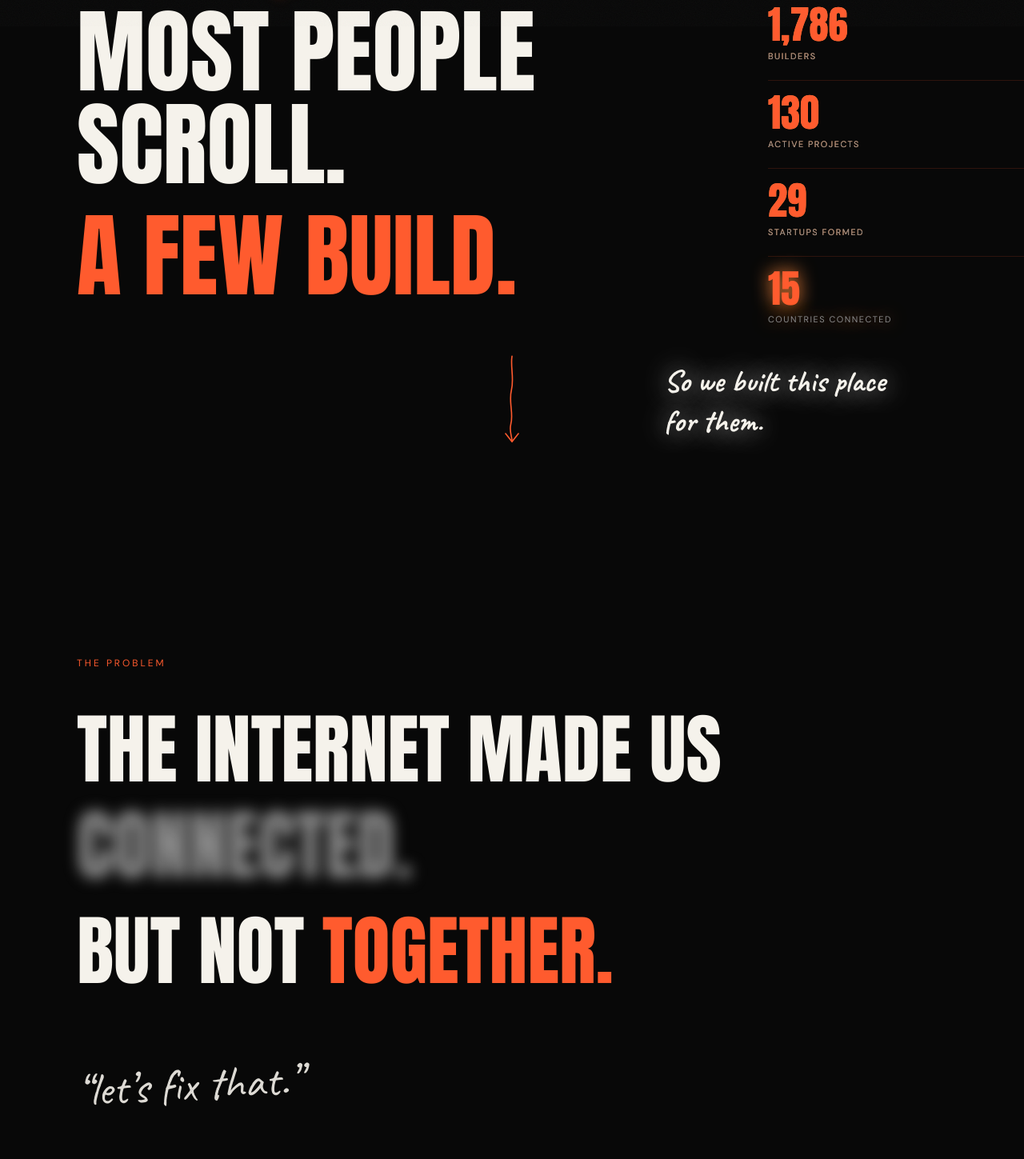
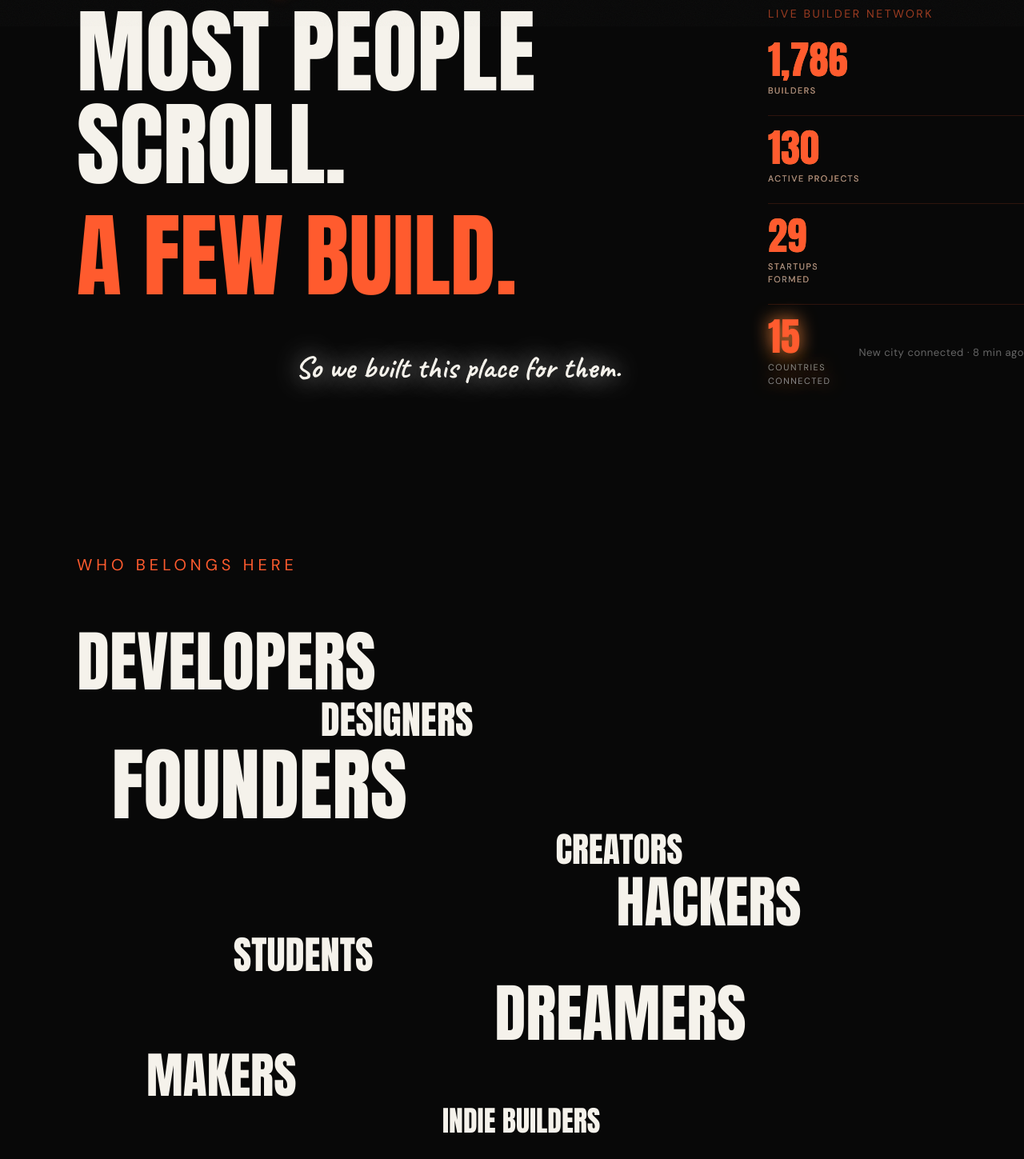
Before and after one commit to harshchaudhary0124-eng/TheGenzWay, a Next.js app in the folder frontend/: page / in a window 1280 px wide. Shown: the part 767-2216 px from the top of the page at 80% size. Built offline with nearby package versions, Linux system fonts and the light colour scheme.

Commit message:
removed problem section

```diff
--- a/frontend/app/page.tsx
+++ b/frontend/app/page.tsx
@@ -3,7 +3,6 @@ import Grain from "@/components/ui/Grain";
 import Nav from "@/components/Nav";
 import Hero from "@/components/Hero";
 import Manifesto from "@/components/Manifesto";
-import Problem from "@/components/Problem";
 import WhoSection from "@/components/WhoSection";
 import Projects from "@/components/Projects";
 import ExperimentalType from "@/components/ExperimentalType";
@@ -20,7 +19,6 @@ export default function Page() {
       <Nav />
       <Hero />
       <Manifesto />
-      <Problem />
       <WhoSection />
       <Projects />
       <ExperimentalType />
--- a/frontend/components/BuilderStats.tsx
+++ b/frontend/components/BuilderStats.tsx
@@ -11,14 +11,23 @@ const STATS = [
   { id: 3, label: "COUNTRIES CONNECTED", initial: 12 },
 ] as const;
 
+const ACTIVITIES = [
+  "+1 Builder joined",
+  "Project shipped",
+  "Founder matched",
+  "New city connected",
+] as const;
+
 function StatRow({
   value,
   label,
+  activity,
   isGlowing,
   reducedMotion,
 }: {
   value: number;
   label: string;
+  activity: string;
   isGlowing: boolean;
   reducedMotion: boolean;
 }) {
@@ -59,7 +68,9 @@ function StatRow({
   }, [value, reducedMotion]);
 
   return (
+    <div style={{ display: "flex", alignItems: "center" }}>
       <motion.div
+        style={{ flex: 1, minWidth: 0 }}
         animate={
           isGlowing && !reducedMotion
             ? { textShadow: `0 0 22px ${C.glow}` }
@@ -91,12 +102,36 @@ function StatRow({
           {label}
         </p>
       </motion.div>
+      <motion.span
+        initial={{ opacity: 0, x: 6 }}
+        animate={
+          isGlowing && !reducedMotion
+            ? { opacity: 1, x: 0 }
+            : { opacity: 0, x: 6 }
+        }
+        transition={{ duration: 0.35, ease: "easeOut" }}
+        aria-hidden="true"
+        style={{
+          ...SANS,
+          fontSize: "0.82rem",
+          letterSpacing: "0.04em",
+          color: "rgba(255,255,255,0.38)",
+          whiteSpace: "nowrap",
+          flexShrink: 0,
+          paddingLeft: "0.75rem",
+          textAlign: "right",
+        }}
+      >
+        {activity}
+      </motion.span>
+    </div>
   );
 }
 
 export default function BuilderStats() {
   const [values, setValues] = useState<number[]>(() => STATS.map((s) => s.initial));
   const [glowing, setGlowing] = useState<number | null>(null);
+  const [activeMinutes, setActiveMinutes] = useState<number | null>(null);
   const [reducedMotion, setReducedMotion] = useState(false);
   const containerRef = useRef<HTMLDivElement>(null);
   const inViewRef = useRef(false);
@@ -119,6 +154,7 @@ export default function BuilderStats() {
         const idx = Math.floor(Math.random() * STATS.length);
         const delta = Math.floor(Math.random() * 3) + 1;
         setValues((prev) => prev.map((v, i) => (i === idx ? v + delta : v)));
+        setActiveMinutes(Math.floor(Math.random() * 15) + 1);
         setGlowing(idx);
         if (glowTimerRef.current) clearTimeout(glowTimerRef.current);
         glowTimerRef.current = setTimeout(() => setGlowing(null), 1200);
@@ -149,6 +185,17 @@ export default function BuilderStats() {
       ref={containerRef}
       style={{ display: "flex", flexDirection: "column", gap: "1.4rem" }}
     >
+      <p
+        style={{
+          ...SANS,
+          fontSize: "0.88rem",
+          letterSpacing: "0.18em",
+          color: `${C.orange}99`,
+          textTransform: "uppercase",
+        }}
+      >
+        Live Builder Network
+      </p>
       {STATS.map((stat, i) => (
         <div key={stat.id}>
           {i > 0 && (
@@ -163,6 +210,7 @@ export default function BuilderStats() {
           <StatRow
             value={values[i]}
             label={stat.label}
+            activity={activeMinutes !== null ? `${ACTIVITIES[i]} · ${activeMinutes} min ago` : ACTIVITIES[i]}
             isGlowing={glowing === i}
             reducedMotion={reducedMotion}
           />
--- a/frontend/components/Manifesto.tsx
+++ b/frontend/components/Manifesto.tsx
@@ -2,7 +2,6 @@
 
 import { motion } from "motion/react";
 import { useReveal } from "@/hooks/useReveal";
-import DrawArrow from "@/components/ui/DrawArrow";
 import BuilderStats from "@/components/BuilderStats";
 import { C, DISPLAY, SCRIPT } from "@/lib/constants";
 
@@ -12,8 +11,8 @@ export default function Manifesto() {
   return (
     <section
       ref={ref}
-      className="min-h-screen flex flex-col justify-start relative overflow-hidden"
-      style={{ marginTop: "-3vw", paddingTop: "1vw" }}
+      className="flex flex-col justify-start relative overflow-hidden"
+      style={{ marginTop: "-3vw", paddingTop: "1vw", minHeight: "84vh", paddingBottom: "5vh" }}
     >
       {/* relative so the absolutely-positioned stats panel has an anchor */}
       <div className="px-6 md:px-16 lg:px-24 max-w-screen-xl mx-auto w-full relative">
@@ -61,6 +60,21 @@ export default function Manifesto() {
           </p>
         </motion.div>
 
+        <p
+          style={{
+            ...SCRIPT,
+            fontSize: "clamp(1.9rem, 3vw, 2.6rem)",
+            fontWeight: 700,
+            color: C.cream,
+            lineHeight: 1.3,
+            marginTop: "calc(1.25rem + 38px)",
+            marginLeft: "calc(2rem + 241px)",
+            textShadow: `0 0 32px rgba(248, 247, 247, 0.8)`,
+          }}
+        >
+          So we built this place for them.
+        </p>
+
         {/*
           Stats panel: absolutely positioned at the far-right of the content area.
           Absolute placement keeps it out of the heading flow, preserving the full
@@ -79,27 +93,10 @@ export default function Manifesto() {
           "
         >
           <BuilderStats />
-          <p
-            className="lg:-translate-x-[130px]"
-            style={{
-              ...SCRIPT,
-              fontSize: "clamp(1.9rem, 3vw, 2.6rem)",
-              fontWeight: 700,
-              color: C.cream,
-              lineHeight: 1.3,
-              marginTop: "2.75rem",
-              textShadow: `0 0 32px rgba(248, 247, 247, 0.8)`,
-            }}
-          >
-            So we built this place for them.
-          </p>
         </div>
 
       </div>
 
-      <div className="flex justify-center mt-16">
-        <DrawArrow />
-      </div>
     </section>
   );
 }
--- a/frontend/components/Problem.tsx
+++ /dev/null
@@ -1,93 +0,0 @@
-"use client";
-
-import { motion } from "motion/react";
-import { useReveal } from "@/hooks/useReveal";
-import DrawArrow from "@/components/ui/DrawArrow";
-import { C, DISPLAY, SCRIPT, SANS } from "@/lib/constants";
-
-export default function Problem() {
-  const { ref, inView } = useReveal({ amount: 0.35 });
-
-  return (
-    <section
-      ref={ref}
-      className="min-h-screen flex flex-col justify-center px-6 md:px-16 lg:px-24 relative overflow-hidden"
-    >
-      <div className="max-w-screen-xl mx-auto w-full relative z-10">
-        <motion.p
-          initial={{ opacity: 0, x: -30 }}
-          animate={inView ? { opacity: 1, x: 0 } : {}}
-          transition={{ duration: 0.7 }}
-          className="text-xs uppercase tracking-[0.25em] mb-10"
-          style={{ color: C.orange, ...SANS }}
-        >
-          The Problem
-        </motion.p>
-
-        <div
-          className="leading-tight uppercase"
-          style={{
-            ...DISPLAY,
-            fontSize: "clamp(2.2rem, 7.5vw, 8.5rem)",
-            color: C.cream,
-          }}
-        >
-          <span>THE INTERNET MADE US </span>
-          <motion.span
-            style={{
-              display: "inline-block",
-              color: C.muted,
-              filter: inView ? "blur(9px)" : "blur(0px)",
-              transition: "filter 1.6s ease-in-out 0.2s",
-            }}
-          >
-            CONNECTED.
-          </motion.span>
-        </div>
-
-        <div
-          className="mt-3 leading-tight uppercase"
-          style={{
-            ...DISPLAY,
-            fontSize: "clamp(2.2rem, 7.5vw, 8.5rem)",
-            color: C.cream,
-          }}
-        >
-          <span>BUT NOT </span>
-          <motion.span
-            style={{
-              display: "inline-block",
-              color: C.orange,
-              filter: inView ? "blur(0px)" : "blur(14px)",
-              transition: "filter 1.6s ease-in-out 0.5s",
-            }}
-          >
-            TOGETHER.
-          </motion.span>
-        </div>
-
-        <motion.div
-          initial={{ opacity: 0, y: 20, rotate: -3 }}
-          animate={inView ? { opacity: 1, y: 0, rotate: -3 } : {}}
-          transition={{ duration: 0.7, delay: 1.4 }}
-          className="mt-12 md:mt-16 inline-block"
-        >
-          <p
-            style={{
-              ...SCRIPT,
-              fontSize: "clamp(1.8rem, 4.5vw, 4rem)",
-              color: C.cream,
-              opacity: 0.9,
-            }}
-          >
-            &ldquo;let&rsquo;s fix that.&rdquo;
-          </p>
-        </motion.div>
-      </div>
-
-      <div className="flex justify-start px-6 md:px-16 lg:px-24 mt-12">
-        <DrawArrow />
-      </div>
-    </section>
-  );
-}
--- a/frontend/components/WhoSection.tsx
+++ b/frontend/components/WhoSection.tsx
@@ -24,7 +24,7 @@ export default function WhoSection() {
 
   return (
     <section
-      className="py-24 md:py-40 px-6 md:px-16 lg:px-24 relative overflow-hidden"
+      className="pt-2 pb-24 md:pt-6 md:pb-40 px-6 md:px-16 lg:px-24 relative overflow-hidden"
       style={{ minHeight: "100vh" }}
     >
       <div ref={ref} className="max-w-screen-xl mx-auto w-full relative z-10">
@@ -32,8 +32,8 @@ export default function WhoSection() {
           initial={{ opacity: 0, y: 20 }}
           animate={inView ? { opacity: 1, y: 0 } : {}}
           transition={{ duration: 0.6 }}
-          className="text-xs uppercase tracking-[0.25em] mb-12 md:mb-16"
-          style={{ color: C.orange, ...SANS }}
+          className="uppercase tracking-[0.25em] mb-12 md:mb-16"
+          style={{ color: C.orange, ...SANS, fontSize: "20px" }}
         >
           Who belongs here
         </motion.p>
--- a/frontend/components/ui/DrawArrow.tsx
+++ /dev/null
@@ -1,41 +0,0 @@
-"use client";
-
-import { motion } from "motion/react";
-import { useReveal } from "@/hooks/useReveal";
-import { C } from "@/lib/constants";
-
-export default function DrawArrow({ color = C.orange }: { color?: string }) {
-  const { ref, inView } = useReveal({ amount: 0.1 });
-  return (
-    <div ref={ref}>
-      <svg
-        viewBox="0 0 60 160"
-        fill="none"
-        xmlns="http://www.w3.org/2000/svg"
-        style={{ width: 44, height: 120 }}
-      >
-        <motion.path
-          d="M 30 4 C 27 22 34 42 29 62 C 24 82 33 102 28 120 C 25 132 30 142 30 148"
-          stroke={color}
-          strokeWidth="2.2"
-          strokeLinecap="round"
-          fill="none"
-          initial={{ pathLength: 0 }}
-          animate={inView ? { pathLength: 1 } : { pathLength: 0 }}
-          transition={{ duration: 1.6, ease: "easeInOut" }}
-        />
-        <motion.path
-          d="M 19 136 L 30 150 L 41 136"
-          stroke={color}
-          strokeWidth="2.2"
-          strokeLinecap="round"
-          strokeLinejoin="round"
-          fill="none"
-          initial={{ pathLength: 0, opacity: 0 }}
-          animate={inView ? { pathLength: 1, opacity: 1 } : { pathLength: 0, opacity: 0 }}
-          transition={{ duration: 0.5, ease: "easeOut", delay: 1.4 }}
-        />
-      </svg>
-    </div>
-  );
-}
```
Lines whose indentation alone changed are shown as unchanged.
